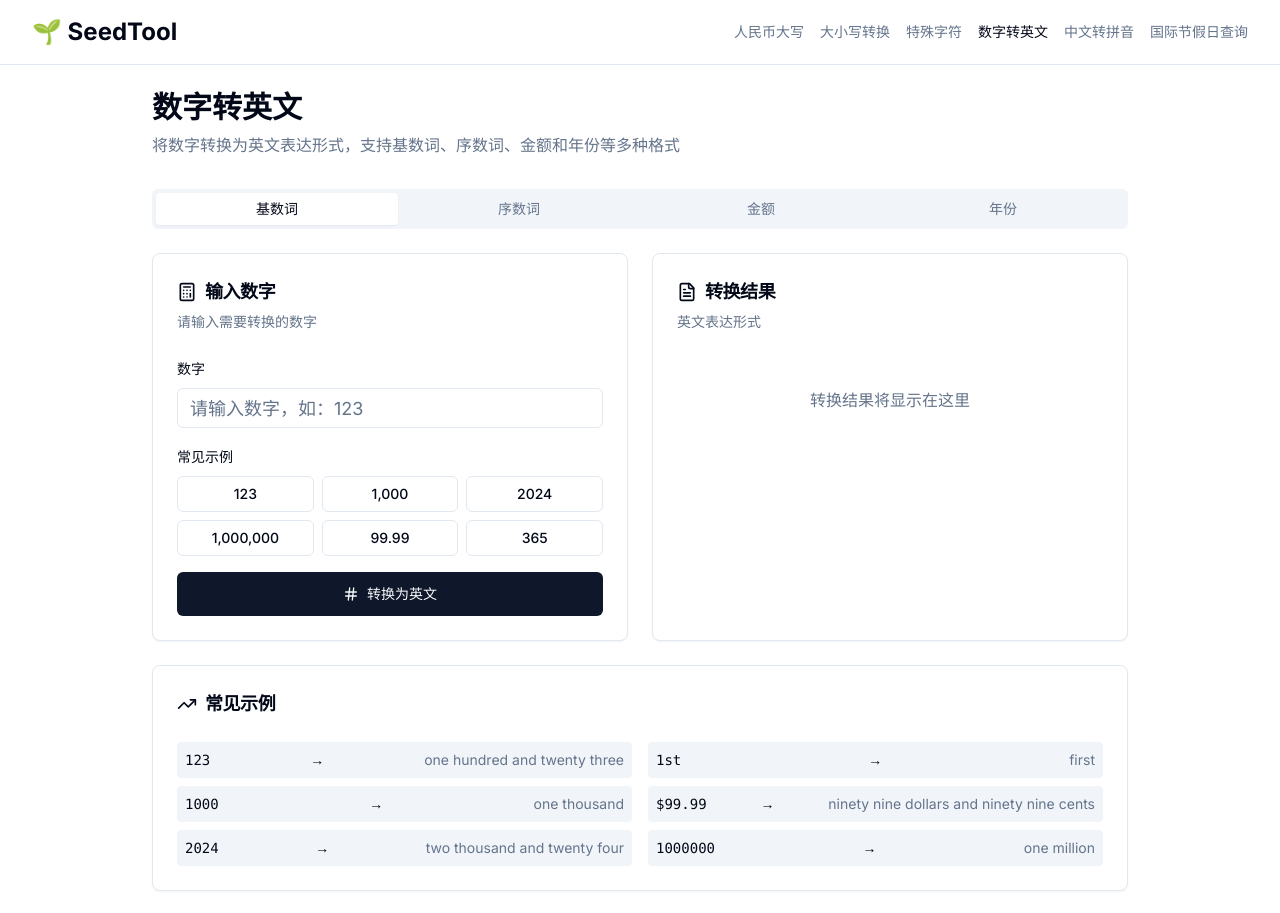
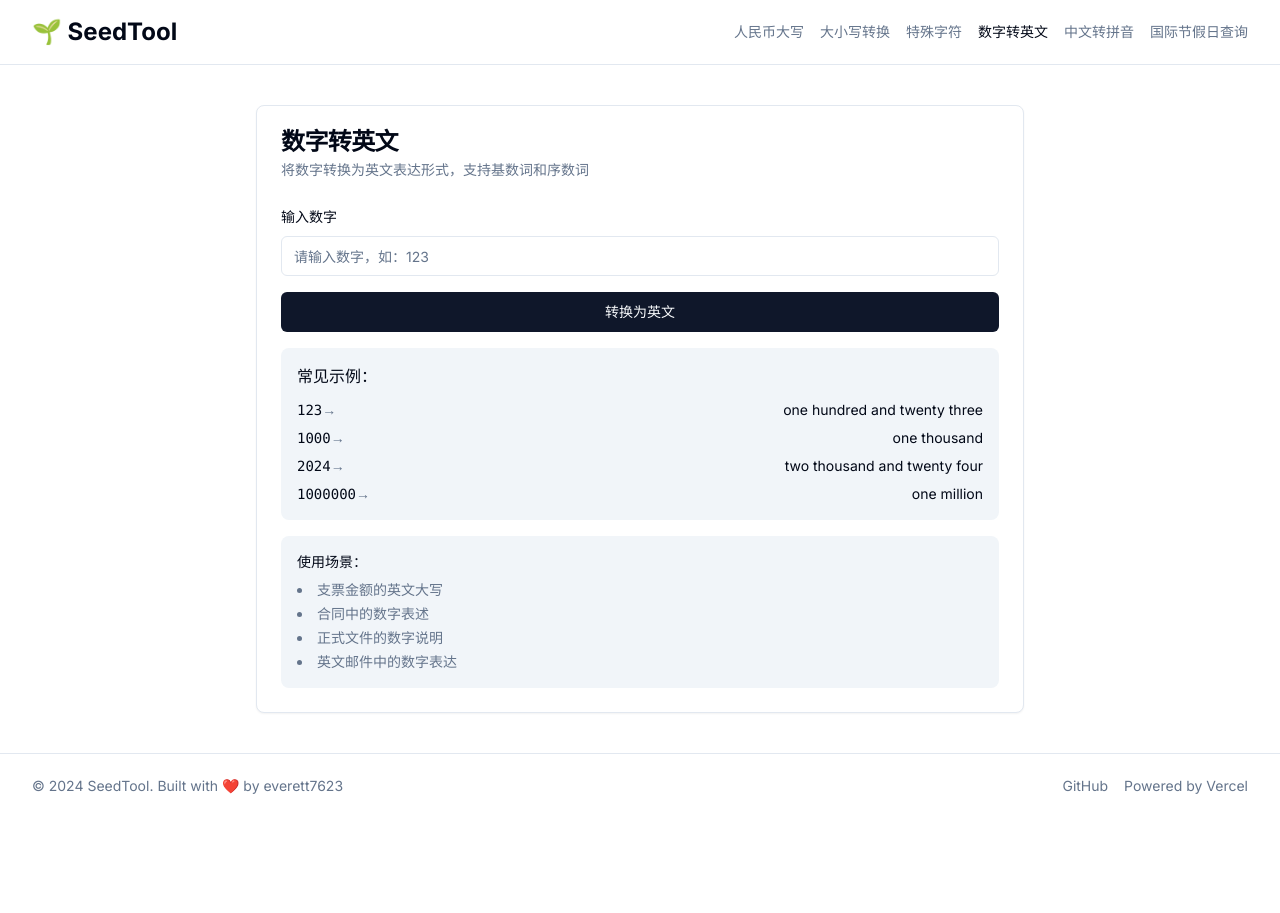
Before and after one commit to everett7623/Globokit, a Next.js app: page /tools/number-to-english in a window 1280 px wide. Shown: the top 913 px of the page. After the commit the page ends 818 px from the top, so only its background shows below. Built offline with nearby package versions, Linux system fonts and the light colour scheme.

Commit message:
Update page.tsx

```diff
--- a/app/tools/number-to-english/page.tsx
+++ b/app/tools/number-to-english/page.tsx
@@ -7,285 +7,121 @@
 'use client'
 
 import { useState } from 'react'
-import { Card, CardContent, CardDescription, CardHeader, CardTitle } from '@/components/ui/card'
-import { Button } from '@/components/ui/button'
+import { Card, CardHeader, CardTitle, CardDescription, CardContent } from '@/components/ui/card'
 import { Input } from '@/components/ui/input'
 import { Label } from '@/components/ui/label'
+import { Button } from '@/components/ui/button'
+import { CopyButton } from '@/components/tools/copy-button'
+import { numberToEnglish, convertOrdinal } from '@/lib/tools/number-english'
 import { Tabs, TabsContent, TabsList, TabsTrigger } from '@/components/ui/tabs'
-import { Badge } from '@/components/ui/badge'
-import {
-  Copy,
-  Check,
-  Hash,
-  Info,
-  TrendingUp,
-  Calculator,
-  FileText
-} from 'lucide-react'
-import {
-  numberToWords,
-  numberToOrdinal,
-  numberToCurrency,
-  numberToYear
-} from '@/lib/tools/number-english'
-
-type ConversionType = 'cardinal' | 'ordinal' | 'currency' | 'year'
 
 export default function NumberToEnglishPage() {
-  const [inputNumber, setInputNumber] = useState('')
-  const [result, setResult] = useState('')
-  const [conversionType, setConversionType] = useState<ConversionType>('cardinal')
-  const [isCopied, setIsCopied] = useState(false)
+  const [number, setNumber] = useState('')
+  const [cardinalResult, setCardinalResult] = useState('')
+  const [ordinalResult, setOrdinalResult] = useState('')
 
-  // 示例数字
+  const handleConvert = () => {
+    const num = parseInt(number)
+    if (!isNaN(num)) {
+      setCardinalResult(numberToEnglish(num))
+      setOrdinalResult(convertOrdinal(num))
+    } else {
+      setCardinalResult('请输入有效的数字')
+      setOrdinalResult('请输入有效的数字')
+    }
+  }
+
   const examples = [
-    { value: '123', label: '123' },
-    { value: '1000', label: '1,000' },
-    { value: '2024', label: '2024' },
-    { value: '1000000', label: '1,000,000' },
-    { value: '99.99', label: '99.99' },
-    { value: '365', label: '365' }
+    { num: '123', text: 'one hundred and twenty three' },
+    { num: '1000', text: 'one thousand' },
+    { num: '2024', text: 'two thousand and twenty four' },
+    { num: '1000000', text: 'one million' },
   ]
 
-  const handleConvert = () => {
-    if (!inputNumber) return
-
-    let converted = ''
-    switch (conversionType) {
-      case 'cardinal':
-        converted = numberToWords(inputNumber)
-        break
-      case 'ordinal':
-        converted = numberToOrdinal(inputNumber)
-        break
-      case 'currency':
-        converted = numberToCurrency(inputNumber)
-        break
-      case 'year':
-        converted = numberToYear(inputNumber)
-        break
-    }
-    setResult(converted)
-  }
-
-  const handleExampleClick = (value: string) => {
-    setInputNumber(value)
-    let converted = ''
-    switch (conversionType) {
-      case 'cardinal':
-        converted = numberToWords(value)
-        break
-      case 'ordinal':
-        converted = numberToOrdinal(value)
-        break
-      case 'currency':
-        converted = numberToCurrency(value)
-        break
-      case 'year':
-        converted = numberToYear(value)
-        break
-    }
-    setResult(converted)
-  }
-
-  const copyToClipboard = () => {
-    if (!result) return
-
-    navigator.clipboard.writeText(result)
-    setIsCopied(true)
-    setTimeout(() => setIsCopied(false), 2000)
-  }
-
   return (
-    <div className="container mx-auto p-6 max-w-5xl">
-      {/* 标题区域 */}
-      <div className="mb-8">
-        <h1 className="text-3xl font-bold mb-2">数字转英文</h1>
-        <p className="text-muted-foreground">
-          将数字转换为英文表达形式，支持基数词、序数词、金额和年份等多种格式
-        </p>
-      </div>
-
-      {/* 转换类型选择 */}
-      <Tabs value={conversionType} onValueChange={(value) => setConversionType(value as ConversionType)} className="mb-6">
-        <TabsList className="grid w-full grid-cols-4">
-          <TabsTrigger value="cardinal">基数词</TabsTrigger>
-          <TabsTrigger value="ordinal">序数词</TabsTrigger>
-          <TabsTrigger value="currency">金额</TabsTrigger>
-          <TabsTrigger value="year">年份</TabsTrigger>
-        </TabsList>
-      </Tabs>
-
-      {/* 主要功能区 */}
-      <div className="grid gap-6 md:grid-cols-2">
-        {/* 输入区域 */}
+    <div className="container py-10">
+      <div className="mx-auto max-w-3xl">
         <Card>
           <CardHeader>
-            <CardTitle className="text-lg flex items-center gap-2">
-              <Calculator className="h-5 w-5" />
-              输入数字
-            </CardTitle>
+            <CardTitle>数字转英文</CardTitle>
             <CardDescription>
-              请输入需要转换的数字
+              将数字转换为英文表达形式，支持基数词和序数词
             </CardDescription>
           </CardHeader>
           <CardContent className="space-y-4">
             <div className="space-y-2">
-              <Label htmlFor="number">数字</Label>
+              <Label htmlFor="number">输入数字</Label>
               <Input
                 id="number"
-                type="text"
-                placeholder={
-                  conversionType === 'currency' ? "请输入金额，如：99.99" :
-                  conversionType === 'year' ? "请输入年份，如：2024" :
-                  "请输入数字，如：123"
-                }
-                value={inputNumber}
-                onChange={(e) => setInputNumber(e.target.value)}
-                onKeyPress={(e) => e.key === 'Enter' && handleConvert()}
-                className="text-lg"
+                type="number"
+                placeholder="请输入数字，如：123"
+                value={number}
+                onChange={(e) => setNumber(e.target.value)}
               />
             </div>
 
-            {/* 示例数字 */}
-            <div className="space-y-2">
-              <Label>常见示例</Label>
-              <div className="grid grid-cols-3 gap-2">
-                {examples.map((example) => (
-                  <Button
-                    key={example.value}
-                    variant="outline"
-                    size="sm"
-                    onClick={() => handleExampleClick(example.value)}
-                  >
-                    {example.label}
-                  </Button>
-                ))}
+            <Button onClick={handleConvert} className="w-full">
+              转换为英文
+            </Button>
+
+            {(cardinalResult || ordinalResult) && (
+              <Tabs defaultValue="cardinal" className="w-full">
+                <TabsList className="grid w-full grid-cols-2">
+                  <TabsTrigger value="cardinal">基数词</TabsTrigger>
+                  <TabsTrigger value="ordinal">序数词</TabsTrigger>
+                </TabsList>
+                <TabsContent value="cardinal" className="space-y-2">
+                  <div className="relative">
+                    <div className="rounded-md border bg-muted p-4 pr-12">
+                      <p className="text-lg">{cardinalResult}</p>
+                    </div>
+                    <CopyButton
+                      text={cardinalResult}
+                      className="absolute right-2 top-2"
+                    />
+                  </div>
+                </TabsContent>
+                <TabsContent value="ordinal" className="space-y-2">
+                  <div className="relative">
+                    <div className="rounded-md border bg-muted p-4 pr-12">
+                      <p className="text-lg">{ordinalResult}</p>
+                    </div>
+                    <CopyButton
+                      text={ordinalResult}
+                      className="absolute right-2 top-2"
+                    />
+                  </div>
+                </TabsContent>
+              </Tabs>
+            )}
+
+            <div className="space-y-4">
+              <div className="rounded-lg bg-muted p-4">
+                <p className="font-medium mb-3">常见示例：</p>
+                <div className="space-y-2">
+                  {examples.map((example, index) => (
+                    <div key={index} className="flex items-center justify-between text-sm">
+                      <span className="font-mono">{example.num}</span>
+                      <span className="text-muted-foreground">→</span>
+                      <span className="text-right flex-1 ml-2">{example.text}</span>
+                    </div>
+                  ))}
+                </div>
+              </div>
+
+              <div className="rounded-lg bg-muted p-4 text-sm">
+                <p className="font-medium mb-2">使用场景：</p>
+                <ul className="list-disc list-inside space-y-1 text-muted-foreground">
+                  <li>支票金额的英文大写</li>
+                  <li>合同中的数字表述</li>
+                  <li>正式文件的数字说明</li>
+                  <li>英文邮件中的数字表达</li>
+                </ul>
               </div>
             </div>
-
-            <Button
-              onClick={handleConvert}
-              className="w-full"
-              size="lg"
-            >
-              <Hash className="h-4 w-4 mr-2" />
-              转换为英文
-            </Button>
-          </CardContent>
-        </Card>
-
-        {/* 结果区域 */}
-        <Card>
-          <CardHeader>
-            <CardTitle className="text-lg flex items-center gap-2">
-              <FileText className="h-5 w-5" />
-              转换结果
-            </CardTitle>
-            <CardDescription>
-              英文表达形式
-            </CardDescription>
-          </CardHeader>
-          <CardContent className="space-y-4">
-            {result ? (
-              <>
-                <div className="p-4 bg-muted rounded-lg">
-                  <p className="text-lg font-medium text-center break-words">
-                    {result}
-                  </p>
-                </div>
-                <Button
-                  variant="outline"
-                  className="w-full"
-                  onClick={copyToClipboard}
-                >
-                  {isCopied ? (
-                    <>
-                      <Check className="h-4 w-4 mr-2" />
-                      已复制
-                    </>
-                  ) : (
-                    <>
-                      <Copy className="h-4 w-4 mr-2" />
-                      复制结果
-                    </>
-                  )}
-                </Button>
-              </>
-            ) : (
-              <div className="text-center py-8 text-muted-foreground">
-                转换结果将显示在这里
-              </div>
-            )}
           </CardContent>
         </Card>
       </div>
-
-      {/* 常见示例 */}
-      <Card className="mt-6">
-        <CardHeader>
-          <CardTitle className="text-lg flex items-center gap-2">
-            <TrendingUp className="h-5 w-5" />
-            常见示例
-          </CardTitle>
-        </CardHeader>
-        <CardContent>
-          <div className="grid md:grid-cols-2 gap-4 text-sm">
-            <div className="space-y-2">
-              <div className="flex justify-between items-center p-2 bg-muted rounded">
-                <span className="font-mono">123</span>
-                <span>→</span>
-                <span className="text-muted-foreground">one hundred and twenty three</span>
-              </div>
-              <div className="flex justify-between items-center p-2 bg-muted rounded">
-                <span className="font-mono">1000</span>
-                <span>→</span>
-                <span className="text-muted-foreground">one thousand</span>
-              </div>
-              <div className="flex justify-between items-center p-2 bg-muted rounded">
-                <span className="font-mono">2024</span>
-                <span>→</span>
-                <span className="text-muted-foreground">two thousand and twenty four</span>
-              </div>
-            </div>
-            <div className="space-y-2">
-              <div className="flex justify-between items-center p-2 bg-muted rounded">
-                <span className="font-mono">1st</span>
-                <span>→</span>
-                <span className="text-muted-foreground">first</span>
-              </div>
-              <div className="flex justify-between items-center p-2 bg-muted rounded">
-                <span className="font-mono">$99.99</span>
-                <span>→</span>
-                <span className="text-muted-foreground">ninety nine dollars and ninety nine cents</span>
-              </div>
-              <div className="flex justify-between items-center p-2 bg-muted rounded">
-                <span className="font-mono">1000000</span>
-                <span>→</span>
-                <span className="text-muted-foreground">one million</span>
-              </div>
-            </div>
-          </div>
-        </CardContent>
-      </Card>
-
-      {/* 使用说明 */}
-      <Card className="mt-6 bg-muted/50">
-        <CardHeader>
-          <CardTitle className="text-lg flex items-center gap-2">
-            <Info className="h-5 w-5" />
-            使用说明
-          </CardTitle>
-        </CardHeader>
-        <CardContent className="space-y-2 text-sm text-muted-foreground">
-          <p>• 支持基数词的英文表达（如：one, two, three）</p>
-          <p>• 支持序数词的英文表达（如：first, second, third）</p>
-          <p>• 支持金额的英文表达（如：dollars and cents）</p>
-          <p>• 支持年份的特殊读法（如：twenty twenty-four）</p>
-          <p>• 正式文件中的数字说明（如：合同、支票等）</p>
-          <p>• 英文邮件中的数字表达</p>
-        </CardContent>
-      </Card>
     </div>
   )
 }
```
